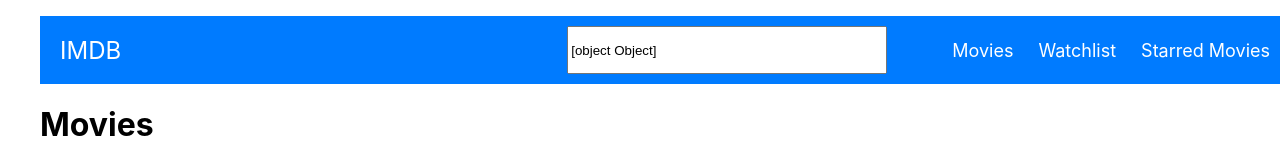
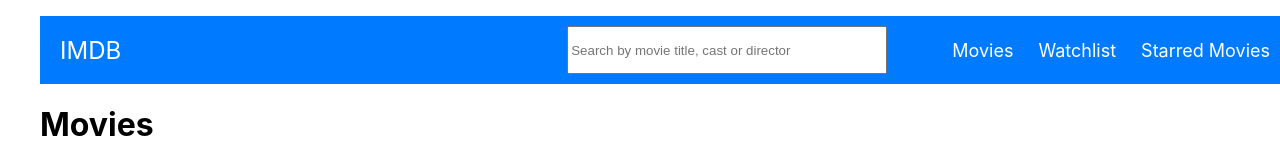
Before and after one commit to Programmer-Sourav/mcreleven, a React (Create React App) app: page / in a window 1280 px wide. Shown: the top 160 px of the page. Built offline with nearby package versions, Linux system fonts and the light colour scheme.

Commit message:
feat: search

```diff
--- a/src/components/TopNav.jsx
+++ b/src/components/TopNav.jsx
@@ -3,14 +3,14 @@ import "./topnav.css";
 import { AppContext } from "../contexts/AppContext";
 
 export default function TopNav() {
-   const { onChangeHandler } = useContext(AppContext)
+   const { onChangeHandler, searchState } = useContext(AppContext)
     return (
       <div class="top-nav">
         <div class="logo">
           <i class="fas fa-code"></i> IMDB
         </div>
         <li style={{listStyle: "none"}}>
-            <input type="search" className="searchstyle" value={{}} onChange={()=>{onChangeHandler()}}/>
+            <input type="search" className="searchstyle" value={searchState} placeholder="Search by movie title, cast or director" onChange={(e)=>{onChangeHandler(e)}}/>
           </li>
         <ul class="nav-links">
           <li>
--- a/src/contexts/AppContext.jsx
+++ b/src/contexts/AppContext.jsx
@@ -10,12 +10,13 @@ export function AppProvider({children}){
     const [selectedYearState, setSelectedYearState]  = useState("Release Year")
     const [selectedGenreState, setSelectedGenreState] = useState("All Genre")
     const [selectedRatingsState, setSelectedRatingsState] = useState("Rating")
+    const [searchState, setSelectedSearchState] = useState("")
 
     let years = [];
     let ratings = [1,2,3,4,5,6,7,8,9,10];
 
-    const onChangeHandler = () => {
-
+    const onChangeHandler = (e) => {
+        setSelectedSearchState(e.target.value)
     }
 
     const onSelectGenre = (e) =>{
@@ -39,6 +40,7 @@ export function AppProvider({children}){
     return(
         <AppContext.Provider value = {{onChangeHandler, moviesData, setMoviesData, onSelectGenre,
             years, selectedGenreState, selectedRatingsState, selectedYearState, setSelectedGenreState,
-            setSelectedRatingsState, setSelectedYearState, ratings, onSelectedYear, onSelectedRating,addANewMovie}}>{children}</AppContext.Provider>
+            setSelectedRatingsState, setSelectedYearState, ratings, onSelectedYear, onSelectedRating,addANewMovie,
+            searchState, setSelectedSearchState}}>{children}</AppContext.Provider>
     )
 }
--- a/src/pages/Home.jsx
+++ b/src/pages/Home.jsx
@@ -6,7 +6,8 @@ import ItemCard from "../components/ItemCard";
 export default function Home(){
 
     const { moviesData,  selectedGenreState, selectedRatingsState, selectedYearState, setSelectedGenreState,
-        setSelectedRatingsState, setSelectedYearState, ratings, years, onSelectGenre, onSelectedYear, onSelectedRating, addANewMovie } = useContext(AppContext)
+        setSelectedRatingsState, setSelectedYearState, ratings, years, onSelectGenre, onSelectedYear, onSelectedRating, addANewMovie,
+        searchState } = useContext(AppContext)
 
     const allMovieGeneres = moviesData.reduce((accumulatedMovieGenres, currentMovie) =>
     currentMovie.genre.reduce((accumulatedGenre, genre) =>
@@ -26,8 +27,13 @@ export default function Home(){
     if(selectedRatingsState)
     filteredList = selectedRatingsState==="Rating" ? moviesData : filteredList.filter((movie)=>movie.rating===parseInt(selectedRatingsState))
 
+   //search
+   if(searchState)
+   filteredList = filteredList.filter((movie)=>movie.title.toLowerCase().includes(searchState.toLowerCase()) ||
+           movie.director.toLowerCase().includes(searchState.toLowerCase()) ||
+           movie.cast.find((eachCast)=>eachCast.toLowerCase().includes(searchState.toLowerCase())))
 
-    console.log(1234, filteredList, selectedGenreState, selectedYearState, selectedRatingsState)
+    console.log(1234, filteredList, selectedGenreState, selectedYearState, selectedRatingsState, searchState)
     return(
         <div>
             {
```
